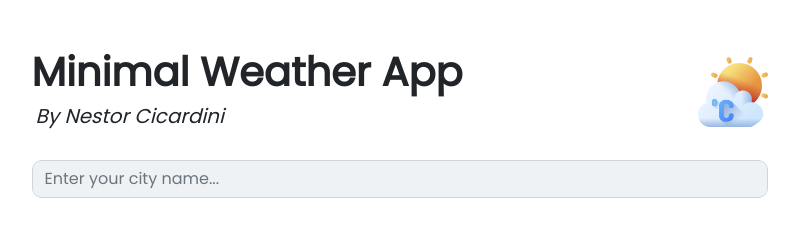
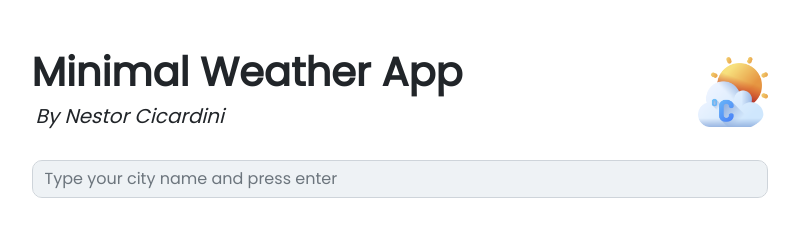
Before and after one commit to Nestor162/U3-D10-Weekly-Homework-Weather-App, a React (Create React App) app: page / in a window 1280 px wide. Shown: the top 250 px of the page, without its empty margins (238-1037 px from the left). Built offline with nearby package versions, Linux system fonts and the light colour scheme.

Commit message:
Cambiato placeholder

```diff
--- a/src/components/SearchInput.jsx
+++ b/src/components/SearchInput.jsx
@@ -13,6 +13,8 @@ const SearchInput = () => {
   const [geocoding, setGeocoding] = useState([]);
 
   const focus = useSelector(state => state.inputFocus);
+
+  // Uso lo hook useRef per 'selezionare' l'imput e successivamente dargli il focus
   const inputRef = useRef();
 
   const fetchCordinates = () => {
@@ -63,7 +65,7 @@ const SearchInput = () => {
         }}
       >
         <Form.Control
-          placeholder="Enter your city name..."
+          placeholder="Type your city name and press enter"
           aria-label="city"
           value={city}
           onChange={e => setCity(e.target.value)}
```
